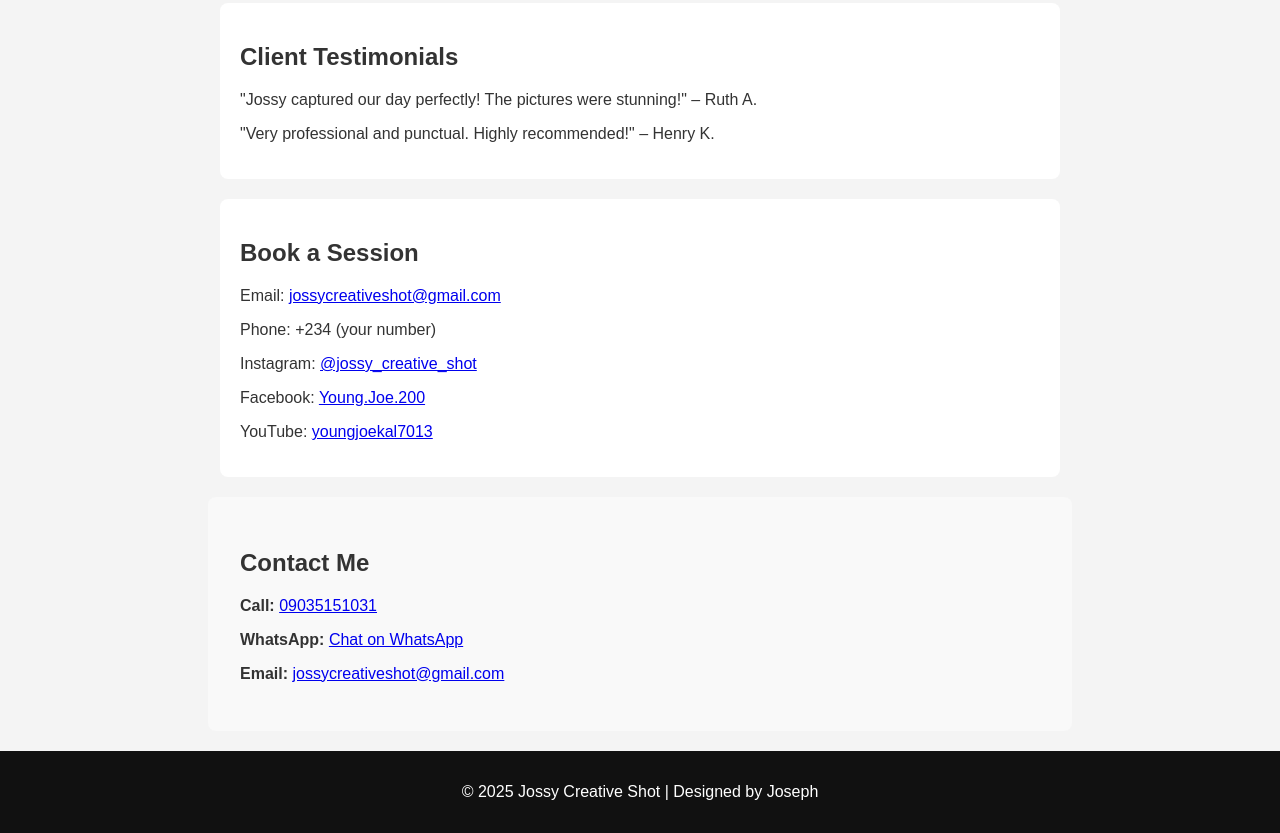
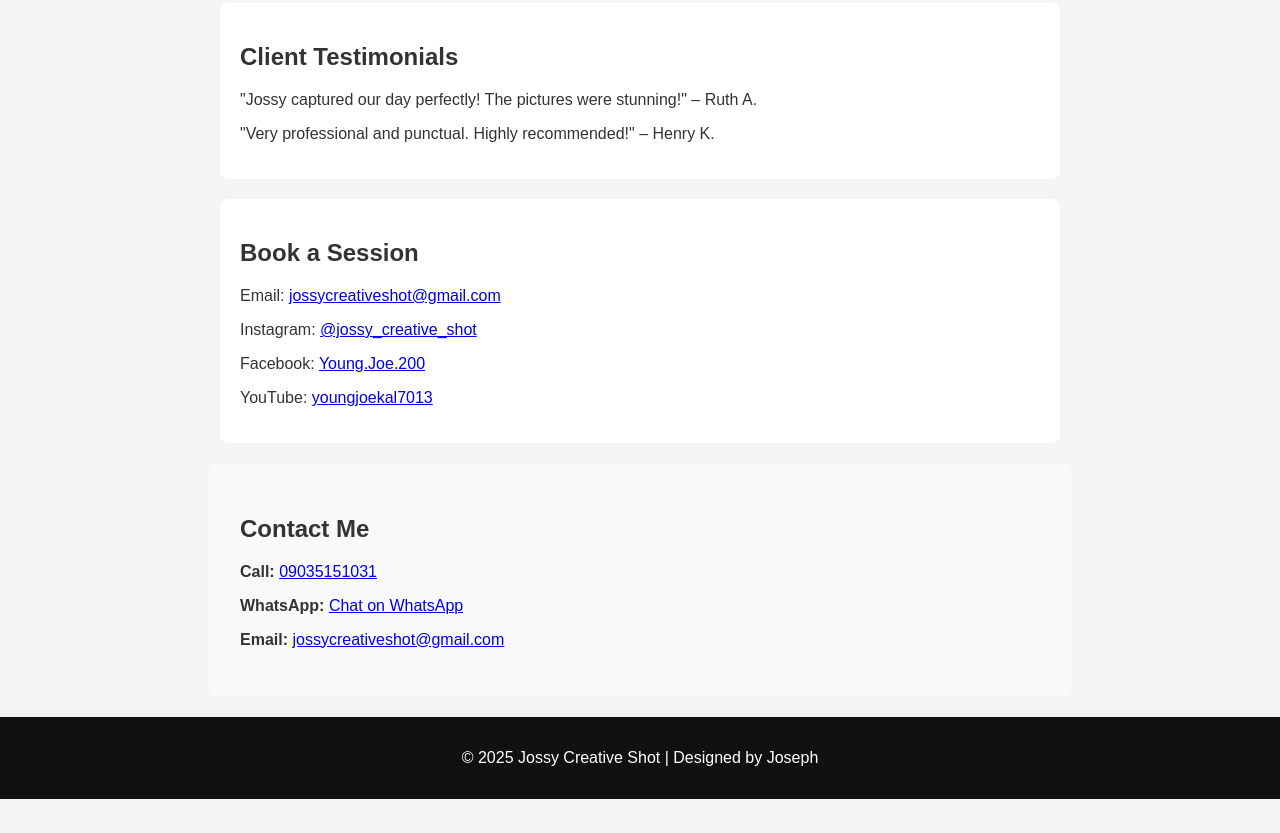
Before and after one commit to Jossycs007/jossy-photography-site., a plain HTML site: page index.html in a window 1280 px wide. Shown: the part 848-1681 px from the top of the page. After the commit the page ends 1647 px from the top, so only its background shows below. Drawn offline with Linux system fonts and the light colour scheme.

Commit message:
Update index.html

```diff
--- a/index.html
+++ b/index.html
@@ -61,7 +61,6 @@
     <section id="contact">
         <h2>Book a Session</h2>
         <p>Email: <a href="mailto:jossycreativeshot@gmail.com">jossycreativeshot@gmail.com</a></p>
-        <p>Phone: +234 (your number)</p>
         <p>Instagram: <a href="https://www.instagram.com/jossy_creative_shot" target="_blank">@jossy_creative_shot</a></p>
         <p>Facebook: <a href="https://www.facebook.com/Young.Joe.200" target="_blank">Young.Joe.200</a></p>
         <p>YouTube: <a href="https://www.youtube.com/@youngjoekal7013" target="_blank">youngjoekal7013</a></p>
```
